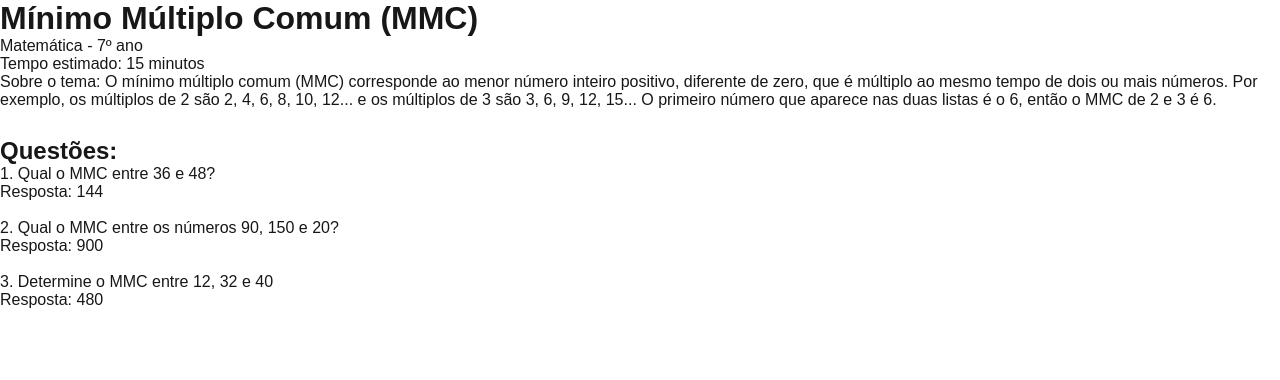
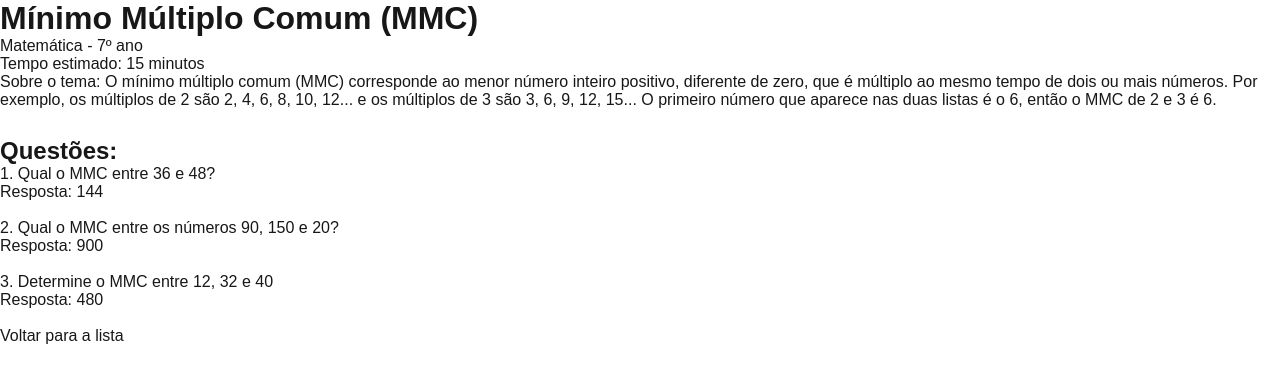
Before and after one commit to FelipeWalkerX/A2-Dev-Web, a Next.js app: page /roteiro/1 in a window 1280 px wide. Shown: the top 380 px of the page. Built offline with nearby package versions, Linux system fonts and the light colour scheme.

Commit message:
Transformado o card do roteiro em link, ou seja, cada titulo tem um link que ja vai para as perguntas dele. Tambem adicionado um link para voltar para lista dos titulos

```diff
--- a/app/roteiro/[id]/page.js
+++ b/app/roteiro/[id]/page.js
@@ -1,4 +1,5 @@
 import roteiros from "@/data/roteiros.json"
+import Link from "next/link";
 
 export function generateStaticParams(){     //Diz pro build quais id's do roteiro vao virar pagina
     return roteiros.map((roteiro) => ({id: String(roteiro.id)}));   //.map passa por todo mundo do roteiro, nesse caso, todos os id
@@ -30,6 +31,11 @@ export default async function PaginaRoteiro(props) {
 
                 ))}
             </ol>
+            <p>
+                <Link href = "/">
+                    Voltar para a lista
+                </Link>
+            </p>
         </main>
     )
 }
```
Also changed, not shown: components/RoteiroCard.js (+7 -1 lines).
